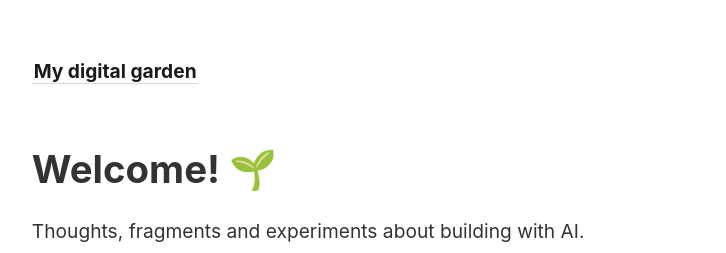
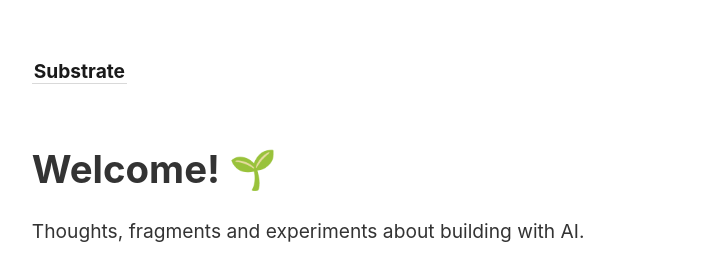
Before and after one commit to nicolosaullo/digital-garden, a Jekyll site: the page built from _pages/index.md, in a window 1280 px wide. Shown: the top 253 px of the page, without its empty margins (45-771 px from the left). Built offline with Jekyll 4.4.1, drawn with Linux system fonts in a browser that asks for light colours.

Commit message:
Updating website name

```diff
--- a/_config.yml
+++ b/_config.yml
@@ -1,4 +1,4 @@
-title:               My digital garden
+title:               Substrate
 include:             ['_pages']
 exclude:             ['_includes/notes_graph.json']
 # You may need to change the base URL depending on your deploy configuration.
```
Also changed, not shown: claude.md (+1 -1 lines).
